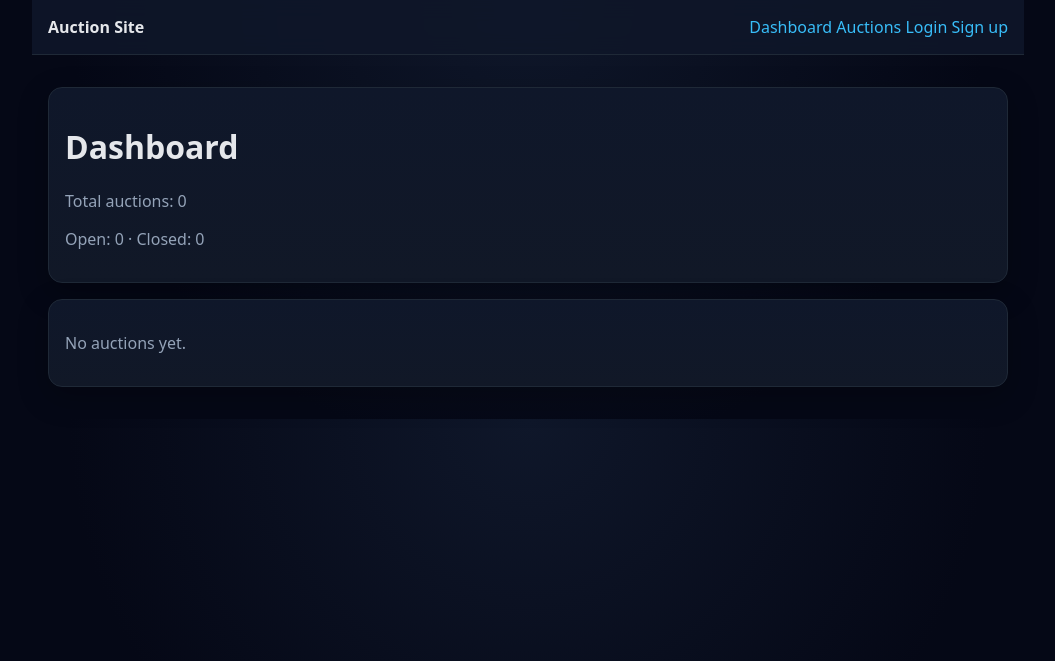
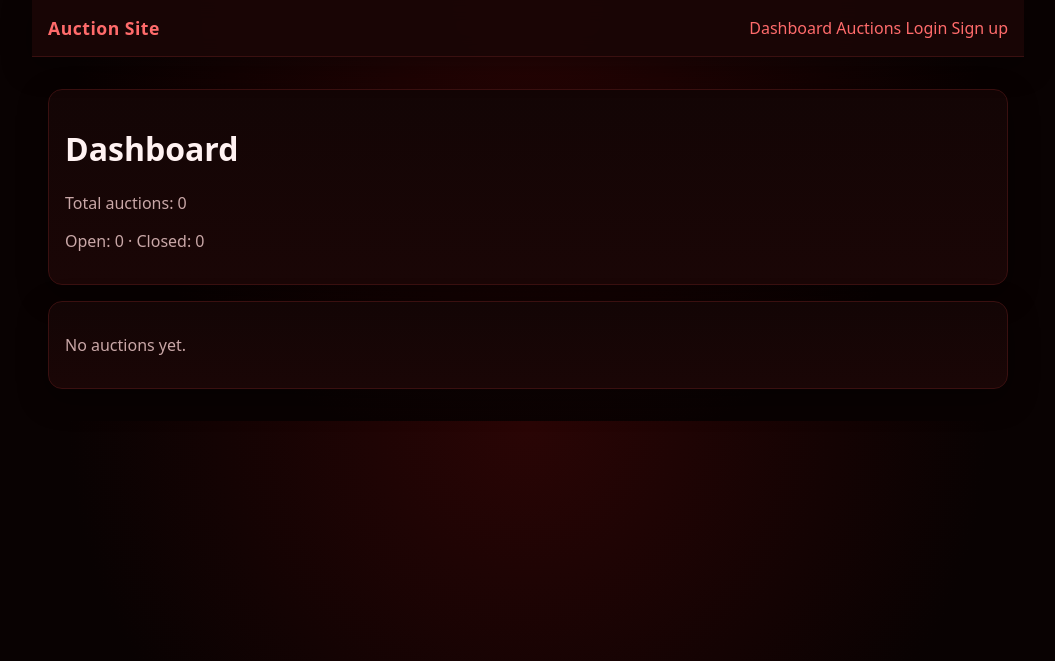
Before and after one commit to ItsHachiMane/auction-site, a Django app: page / in a window 1280 px wide. Shown: the top 661 px of the page, without its empty margins (112-1167 px from the left). Run offline with Django 5.2, Linux system fonts and the light colour scheme; data that the repository does not hold is empty.

Commit message:
Apply gothic styling across the site

```diff
--- a/templates/auctions/partials/auction_fragment.html
+++ b/templates/auctions/partials/auction_fragment.html
@@ -2,7 +2,7 @@
   <p>Current price: ${{ auction.current_price }}</p>
   <p>Ends: {{ auction.end_at }}</p>
   <p>Time left: <span id="time-left">{{ time_left_seconds }}</span> seconds</p>
-  <p>Status: <span id="auction-status">{% if is_open %}Open{% else %}Closed{% endif %}</span></p>
+  <p>Status: <span id="auction-status" class="{% if is_open %}status-open{% else %}status-closed{% endif %}">{% if is_open %}Open{% else %}Closed{% endif %}</span></p>
   <p>Sale: {% if sold %}Sold{% else %}No sale{% endif %}</p>
   {% if winning_bid %}
     <p>Winner: Bidder #{{ winning_bid.bidder.bidderprofile.bidder_code }} at ${{ winning_bid.amount }}</p>
--- a/templates/base.html
+++ b/templates/base.html
@@ -6,35 +6,38 @@
   <title>{% block title %}Auction Site{% endblock %}</title>
   <style>
     :root {
-      --bg: #050816;
-      --panel: #0f172a;
-      --panel-2: #111827;
-      --text: #e5e7eb;
-      --muted: #94a3b8;
-      --line: #1f2937;
-      --accent: #38bdf8;
-      --accent-2: #60a5fa;
-      --good: #14b8a6;
+      --bg: #090202;
+      --panel: #130505;
+      --panel-2: #1a0606;
+      --text: #f5e8e8;
+      --muted: #c9a7a7;
+      --line: #3a1010;
+      --accent: #d11f2f;
+      --accent-2: #8b0000;
+      --good: #e85d5d;
     }
-    body { font-family: system-ui, sans-serif; margin: 0; background: radial-gradient(circle at top, #0f172a 0%, var(--bg) 60%); color: var(--text); }
+    body { font-family: system-ui, sans-serif; margin: 0; background: radial-gradient(circle at top, #2a0505 0%, var(--bg) 60%); color: var(--text); }
     nav, main { max-width: 960px; margin: 0 auto; padding: 16px; }
-    nav { display: flex; gap: 12px; align-items: center; justify-content: space-between; background: rgba(15, 23, 42, 0.9); border-bottom: 1px solid var(--line); backdrop-filter: blur(10px); }
-    a { color: var(--accent); text-decoration: none; }
+    nav { display: flex; gap: 12px; align-items: center; justify-content: space-between; background: rgba(26, 6, 6, 0.95); border-bottom: 1px solid var(--line); backdrop-filter: blur(10px); box-shadow: 0 8px 30px rgba(0,0,0,.35); }
+    a { color: #ff6b6b; text-decoration: none; }
     a:hover { text-decoration: underline; }
-    .card { background: linear-gradient(180deg, var(--panel), var(--panel-2)); padding: 16px; border: 1px solid var(--line); border-radius: 14px; margin: 16px 0; box-shadow: 0 10px 30px rgba(0,0,0,.25); }
-    input, textarea, select { width: 100%; max-width: 420px; padding: 10px; margin: 6px 0 12px; border-radius: 8px; border: 1px solid var(--line); background: #020617; color: var(--text); }
-    button { width: 100%; max-width: 220px; padding: 10px; border-radius: 10px; border: none; background: linear-gradient(90deg, var(--accent), var(--accent-2)); color: #04111f; font-weight: 700; cursor: pointer; }
-    button:hover { filter: brightness(1.06); }
-    img { border-radius: 10px; margin: 6px; border: 1px solid var(--line); }
+    .card { background: linear-gradient(180deg, var(--panel), var(--panel-2)); padding: 16px; border: 1px solid var(--line); border-radius: 14px; margin: 16px 0; box-shadow: 0 10px 30px rgba(0,0,0,.35); }
+    input, textarea, select { width: 100%; max-width: 420px; padding: 10px; margin: 6px 0 12px; border-radius: 8px; border: 1px solid var(--line); background: #120303; color: var(--text); }
+    button { width: 100%; max-width: 220px; padding: 10px; border-radius: 10px; border: 1px solid #5f0f0f; background: linear-gradient(90deg, var(--accent), var(--accent-2)); color: #fff1f1; font-weight: 700; cursor: pointer; }
+    button:hover { filter: brightness(1.1); }
+    img { border-radius: 10px; margin: 6px; border: 1px solid var(--line); box-shadow: 0 0 20px rgba(209,31,47,.12); }
     ul { padding-left: 18px; }
-    .msg { background: rgba(20, 184, 166, 0.15); border: 1px solid rgba(20, 184, 166, 0.35); padding: 10px 12px; border-radius: 8px; margin: 12px 0; color: #99f6e4; }
+    .msg { background: rgba(209, 31, 47, 0.12); border: 1px solid rgba(209, 31, 47, 0.35); padding: 10px 12px; border-radius: 8px; margin: 12px 0; color: #ffb3b3; }
     p { color: var(--muted); }
-    h1, h2, h3, strong, label { color: var(--text); }
+    h1, h2, h3, strong, label { color: #fff2f2; }
+    .brand { font-weight: 800; font-size: 1.1rem; letter-spacing: 0.5px; }
+    .status-open { color: #ff7b7b; }
+    .status-closed { color: #ffb3b3; }
   </style>
 </head>
 <body>
   <nav>
-    <div><strong>Auction Site</strong></div>
+    <div><a class="brand" href="{% url 'admin:auctions_auction_add' %}">Auction Site</a></div>
     <div>
       <a href="{% url 'dashboard' %}">Dashboard</a>
       <a href="{% url 'auction_list' %}">Auctions</a>
```
